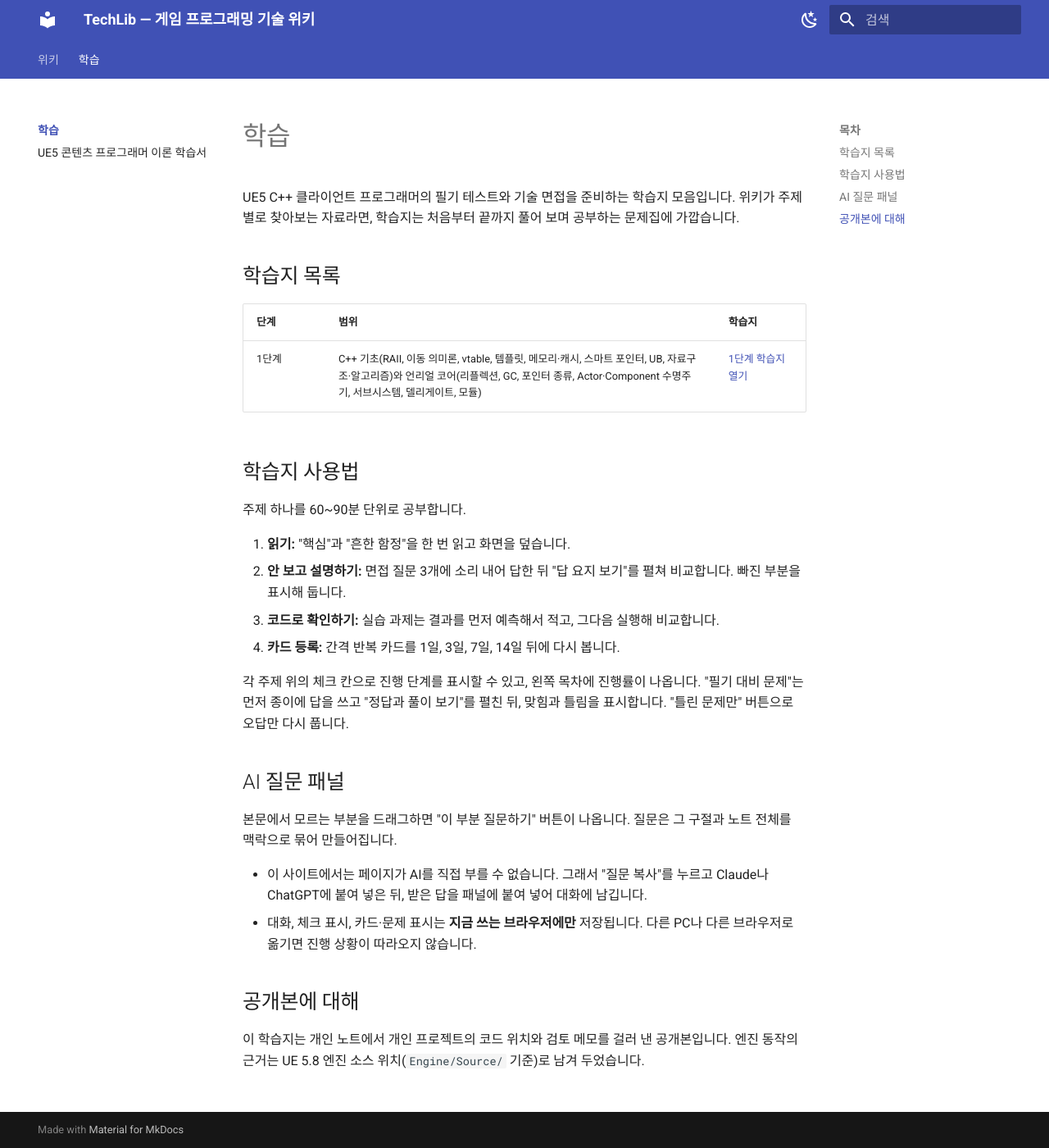
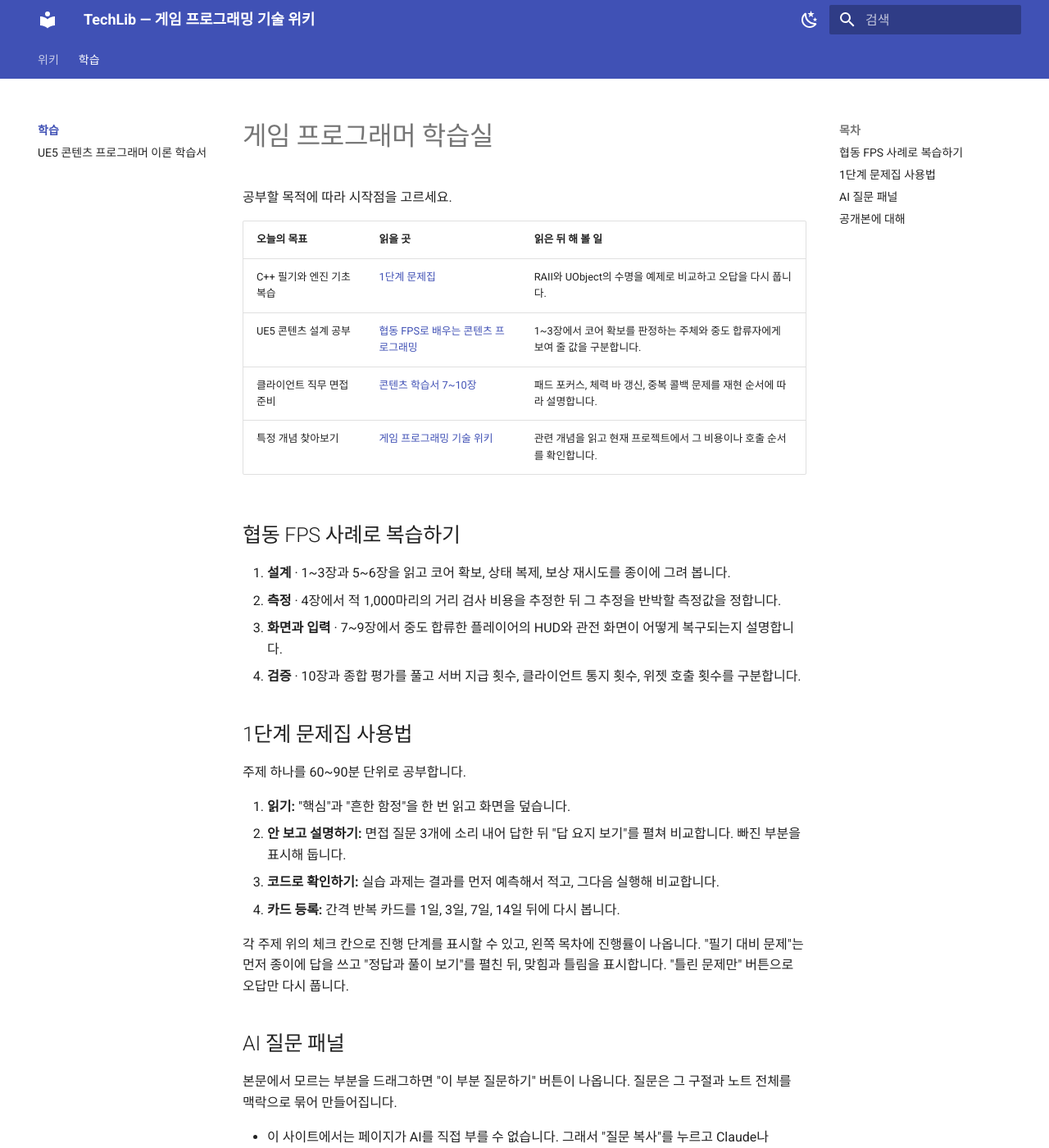
Before and after one commit to Hato-1998/TechLib, an MkDocs documentation site: the page built from docs/study/index.md, in a window 1280 px wide and 1400 px high. Shown: the whole window at 82% size. Built offline with MkDocs 1.6.1 and Material for MkDocs 9.7.7, drawn with Linux system fonts in a browser that asks for light colours.

Commit message:
목표별 학습 경로와 협동 FPS 복습 과정 구성

```diff
--- a/docs/study/index.md
+++ b/docs/study/index.md
@@ -1,14 +1,22 @@
-# 학습
+# 게임 프로그래머 학습실
 
-UE5 C++ 클라이언트 프로그래머의 필기 테스트와 기술 면접을 준비하는 학습지 모음입니다. 위키가 주제별로 찾아보는 자료라면, 학습지는 처음부터 끝까지 풀어 보며 공부하는 문제집에 가깝습니다.
+공부할 목적에 따라 시작점을 고르세요.
 
-## 학습지 목록
+| 오늘의 목표 | 읽을 곳 | 읽은 뒤 해 볼 일 |
+|---|---|---|
+| C++ 필기와 엔진 기초 복습 | [1단계 문제집](stage1/index.html) | RAII와 UObject의 수명을 예제로 비교하고 오답을 다시 풉니다. |
+| UE5 콘텐츠 설계 공부 | [협동 FPS로 배우는 콘텐츠 프로그래밍](UE5_Content_Programming_Workbook.md) | 1~3장에서 코어 확보를 판정하는 주체와 중도 합류자에게 보여 줄 값을 구분합니다. |
+| 클라이언트 직무 면접 준비 | [콘텐츠 학습서 7~10장](UE5_Content_Programming_Workbook.md) | 패드 포커스, 체력 바 갱신, 중복 콜백 문제를 재현 순서에 따라 설명합니다. |
+| 특정 개념 찾아보기 | [게임 프로그래밍 기술 위키](../index.md) | 관련 개념을 읽고 현재 프로젝트에서 그 비용이나 호출 순서를 확인합니다. |
 
-| 단계 | 범위 | 학습지 |
-|---|---|---|
-| 1단계 | C++ 기초(RAII, 이동 의미론, vtable, 템플릿, 메모리·캐시, 스마트 포인터, UB, 자료구조·알고리즘)와 언리얼 코어(리플렉션, GC, 포인터 종류, Actor·Component 수명주기, 서브시스템, 델리게이트, 모듈) | [1단계 학습지 열기](stage1/index.html){ target=_blank } |
+## 협동 FPS 사례로 복습하기
 
-## 학습지 사용법
+1. **설계** · 1~3장과 5~6장을 읽고 코어 확보, 상태 복제, 보상 재시도를 종이에 그려 봅니다.
+2. **측정** · 4장에서 적 1,000마리의 거리 검사 비용을 추정한 뒤 그 추정을 반박할 측정값을 정합니다.
+3. **화면과 입력** · 7~9장에서 중도 합류한 플레이어의 HUD와 관전 화면이 어떻게 복구되는지 설명합니다.
+4. **검증** · 10장과 종합 평가를 풀고 서버 지급 횟수, 클라이언트 통지 횟수, 위젯 호출 횟수를 구분합니다.
+
+## 1단계 문제집 사용법
 
 주제 하나를 60~90분 단위로 공부합니다.
 
```
